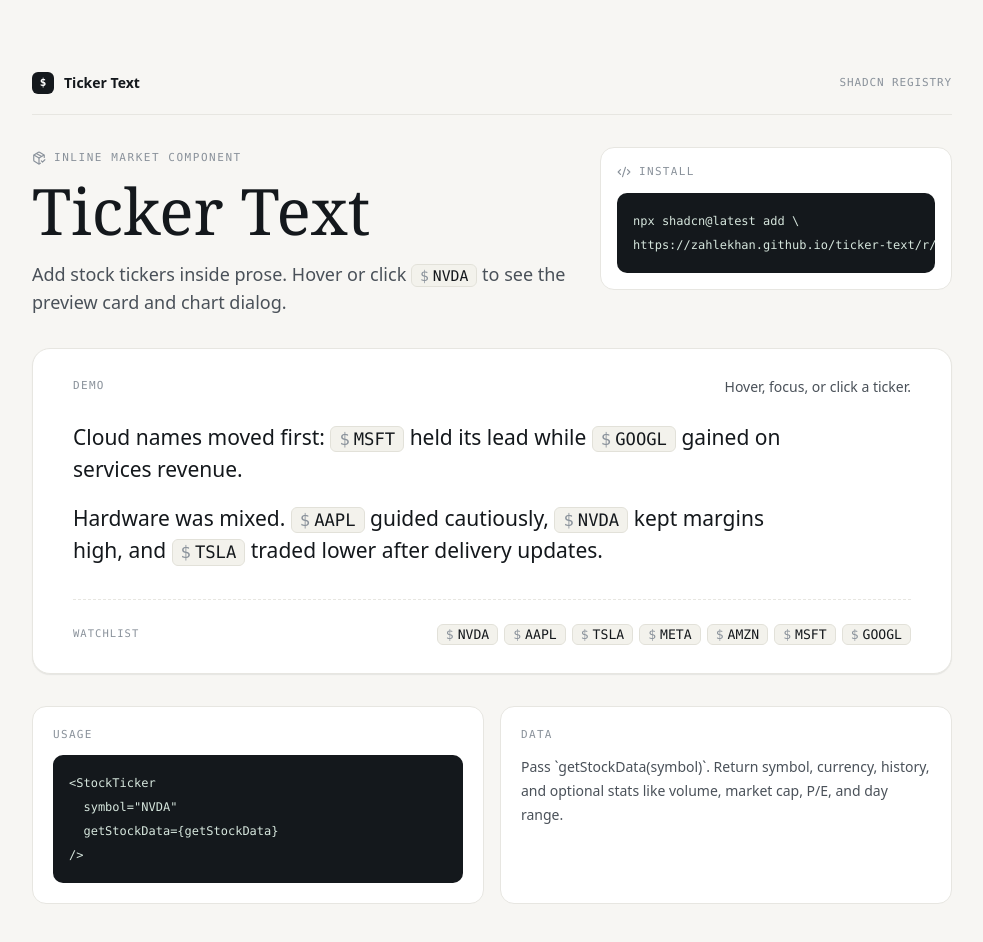
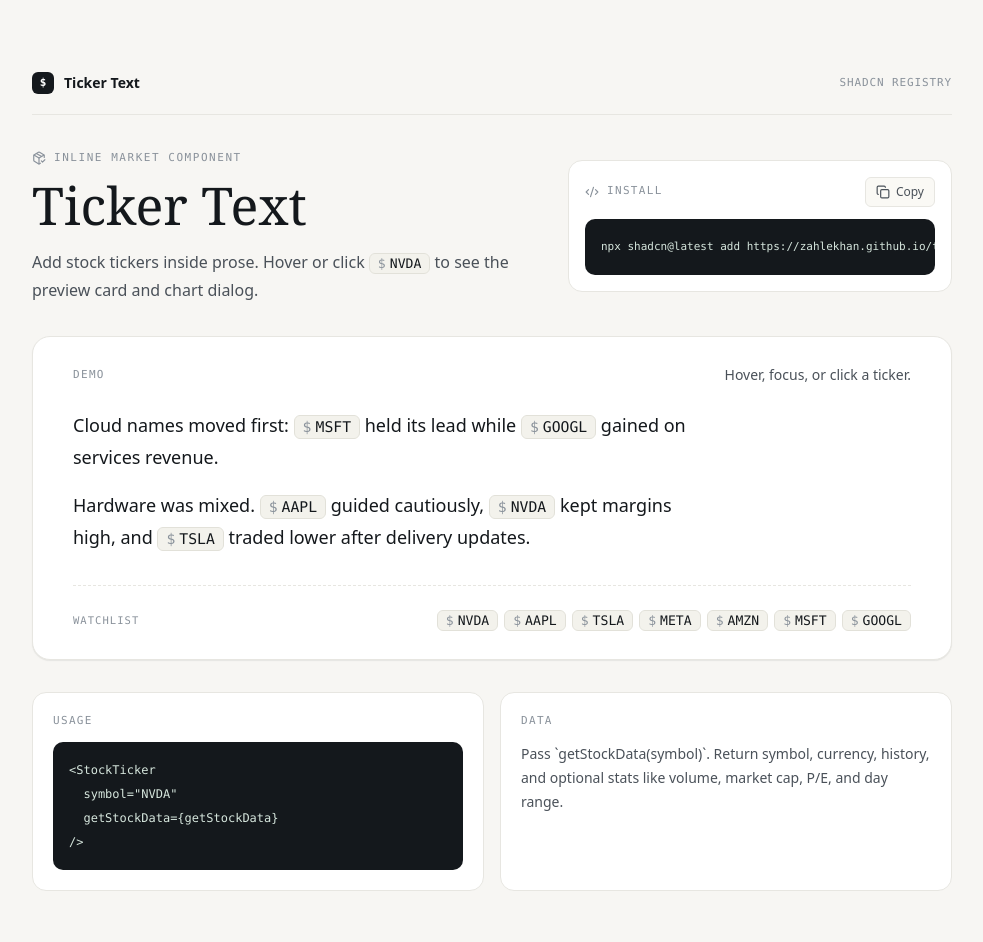
Before and after one commit to zahlekhan/ticker-text, a React (Vite) app: page / in a window 1280 px wide. Shown: the top 942 px of the page, without its empty margins (148-1131 px from the left). Built offline with nearby package versions, Linux system fonts and the light colour scheme.

Commit message:
Add install copy action

```diff
--- a/registry/new-york/stock-ticker-live-demo/stock-ticker-live-demo.tsx
+++ b/registry/new-york/stock-ticker-live-demo/stock-ticker-live-demo.tsx
@@ -1,15 +1,18 @@
 "use client"
 
-import { Code2, PackageCheck } from "lucide-react"
+import * as React from "react"
+import { Check, Code2, Copy, PackageCheck } from "lucide-react"
 
 import { StockTicker } from "@/components/stock-ticker"
 import { getMockStockData } from "@/lib/mock-stock-data"
 
 const watchlist = ["NVDA", "AAPL", "TSLA", "META", "AMZN", "MSFT", "GOOGL"]
+const installCommand =
+  "npx shadcn@latest add https://zahlekhan.github.io/ticker-text/r/stock-ticker.json"
 
 export function StockTickerLiveDemo() {
   return (
-    <article className="mx-auto max-w-[920px] pb-20 pt-4 sm:pt-8">
+    <article className="mx-auto max-w-[920px] pb-16 pt-4 sm:pt-8">
       <header className="mb-8 flex flex-wrap items-center justify-between gap-3 border-b border-[#e7e6e1] pb-5">
         <div className="flex items-center gap-2.5 text-sm font-semibold text-[#14181c]">
           <span className="grid size-[22px] place-items-center rounded-md bg-[#14181c] font-mono text-[11px] text-white">
@@ -22,16 +25,16 @@ export function StockTickerLiveDemo() {
         </span>
       </header>
 
-      <section className="mb-8 grid gap-6 lg:grid-cols-[minmax(0,1fr)_22rem] lg:items-start">
+      <section className="mb-8 grid gap-6 lg:grid-cols-[minmax(0,1fr)_24rem] lg:items-center">
         <div>
           <p className="mb-3 inline-flex items-center gap-2 font-mono text-[11px] uppercase tracking-[0.14em] text-[#8a929b]">
             <PackageCheck className="size-3.5" aria-hidden="true" />
             Inline market component
           </p>
-          <h1 className="font-serif text-[clamp(40px,6vw,64px)] font-normal leading-[1.02] tracking-normal text-[#14181c]">
+          <h1 className="font-serif text-[clamp(34px,5vw,52px)] font-normal leading-[1.04] tracking-normal text-[#14181c]">
             Ticker Text
           </h1>
-          <p className="mt-4 max-w-[58ch] text-lg leading-7 text-[#4a5159]">
+          <p className="mt-4 max-w-[58ch] text-base leading-7 text-[#4a5159]">
             Add stock tickers inside prose. Hover or click{" "}
             <StockTicker
               symbol="NVDA"
@@ -42,16 +45,7 @@ export function StockTickerLiveDemo() {
           </p>
         </div>
 
-        <div className="rounded-[14px] border border-[#e7e6e1] bg-white p-4">
-          <p className="mb-3 flex items-center gap-2 font-mono text-[11px] uppercase tracking-[0.12em] text-[#8a929b]">
-            <Code2 className="size-3.5" aria-hidden="true" />
-            Install
-          </p>
-          <pre className="overflow-x-auto rounded-[10px] bg-[#14181c] p-4 font-mono text-xs leading-6 text-[#d6e6dd]">
-            {`npx shadcn@latest add \\
-https://zahlekhan.github.io/ticker-text/r/stock-ticker.json`}
-          </pre>
-        </div>
+        <InstallCard />
       </section>
 
       <section className="rounded-[18px] border border-[#e7e6e1] bg-white px-6 py-7 shadow-[0_1px_0_rgba(20,24,28,0.04),0_1px_2px_rgba(20,24,28,0.04)] sm:px-10">
@@ -62,7 +56,7 @@ https://zahlekhan.github.io/ticker-text/r/stock-ticker.json`}
           <span className="text-sm text-[#4a5159]">Hover, focus, or click a ticker.</span>
         </div>
 
-        <div className="max-w-[60ch] space-y-4 text-[21px] leading-[1.55] tracking-normal text-[#14181c]">
+        <div className="max-w-[62ch] space-y-4 text-[18px] leading-8 tracking-normal text-[#14181c]">
           <p>
             Cloud names moved first:{" "}
             <StockTicker symbol="MSFT" getStockData={getMockStockData} /> held
@@ -124,3 +118,39 @@ https://zahlekhan.github.io/ticker-text/r/stock-ticker.json`}
     </article>
   )
 }
+
+function InstallCard() {
+  const [copied, setCopied] = React.useState(false)
+
+  async function copyInstallCommand() {
+    await navigator.clipboard.writeText(installCommand)
+    setCopied(true)
+    window.setTimeout(() => setCopied(false), 1400)
+  }
+
+  return (
+    <div className="mx-auto w-full max-w-[24rem] rounded-[14px] border border-[#e7e6e1] bg-white p-4">
+      <div className="mb-3 flex items-center justify-between gap-3">
+        <p className="flex items-center gap-2 font-mono text-[11px] uppercase tracking-[0.12em] text-[#8a929b]">
+          <Code2 className="size-3.5" aria-hidden="true" />
+          Install
+        </p>
+        <button
+          type="button"
+          className="inline-flex items-center gap-1.5 rounded-md border border-[#e7e6e1] bg-[#faf9f5] px-2.5 py-1.5 text-xs font-medium text-[#4a5159] transition hover:border-[#d5d4cd] hover:text-[#14181c] focus-visible:outline-none focus-visible:ring-2 focus-visible:ring-[#14181c]"
+          onClick={() => void copyInstallCommand()}
+        >
+          {copied ? (
+            <Check className="size-3.5" aria-hidden="true" />
+          ) : (
+            <Copy className="size-3.5" aria-hidden="true" />
+          )}
+          {copied ? "Copied" : "Copy"}
+        </button>
+      </div>
+      <pre className="overflow-x-auto rounded-[10px] bg-[#14181c] p-4 text-center font-mono text-[11px] leading-6 text-[#d6e6dd]">
+        <code>{installCommand}</code>
+      </pre>
+    </div>
+  )
+}
```
